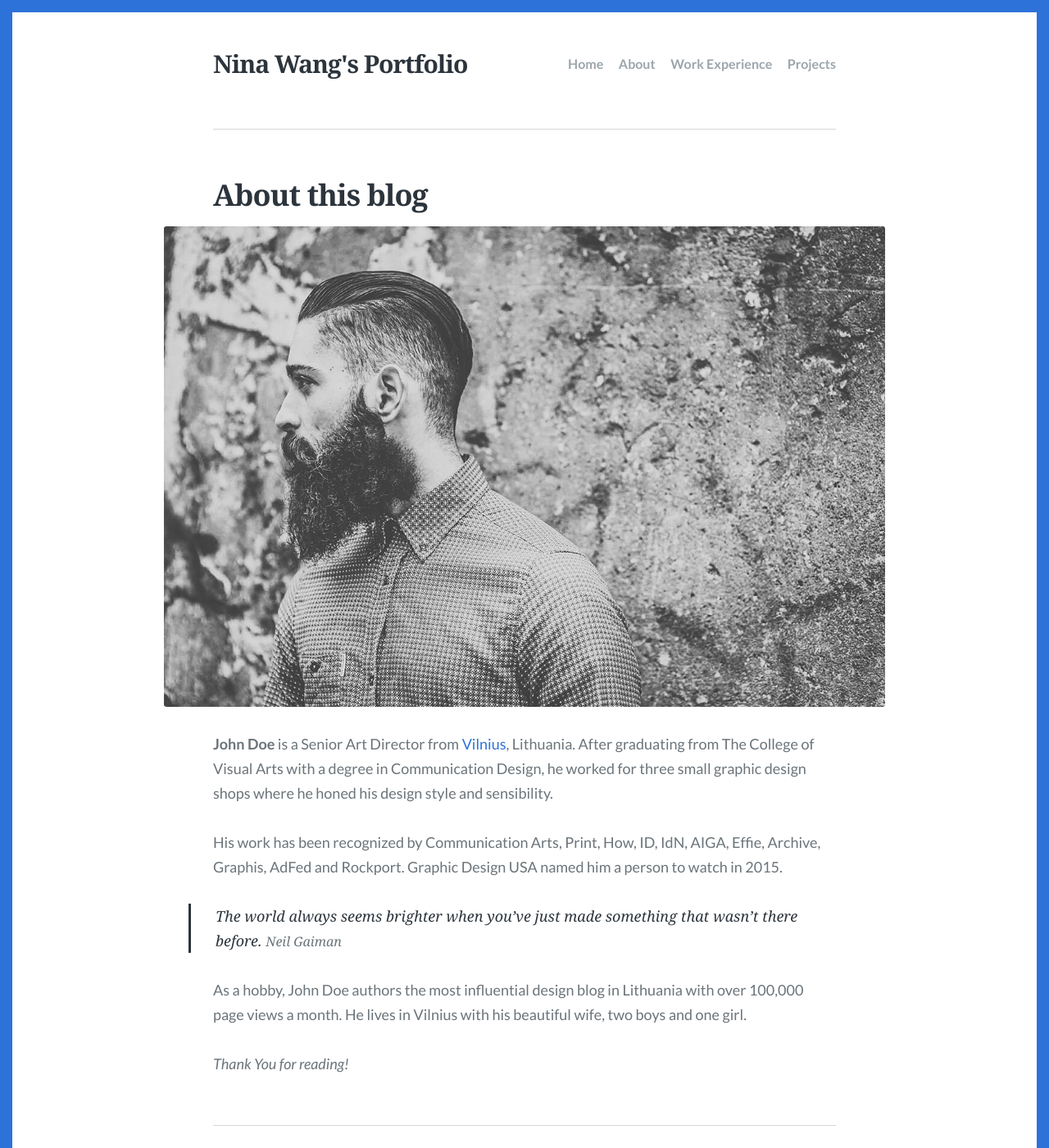
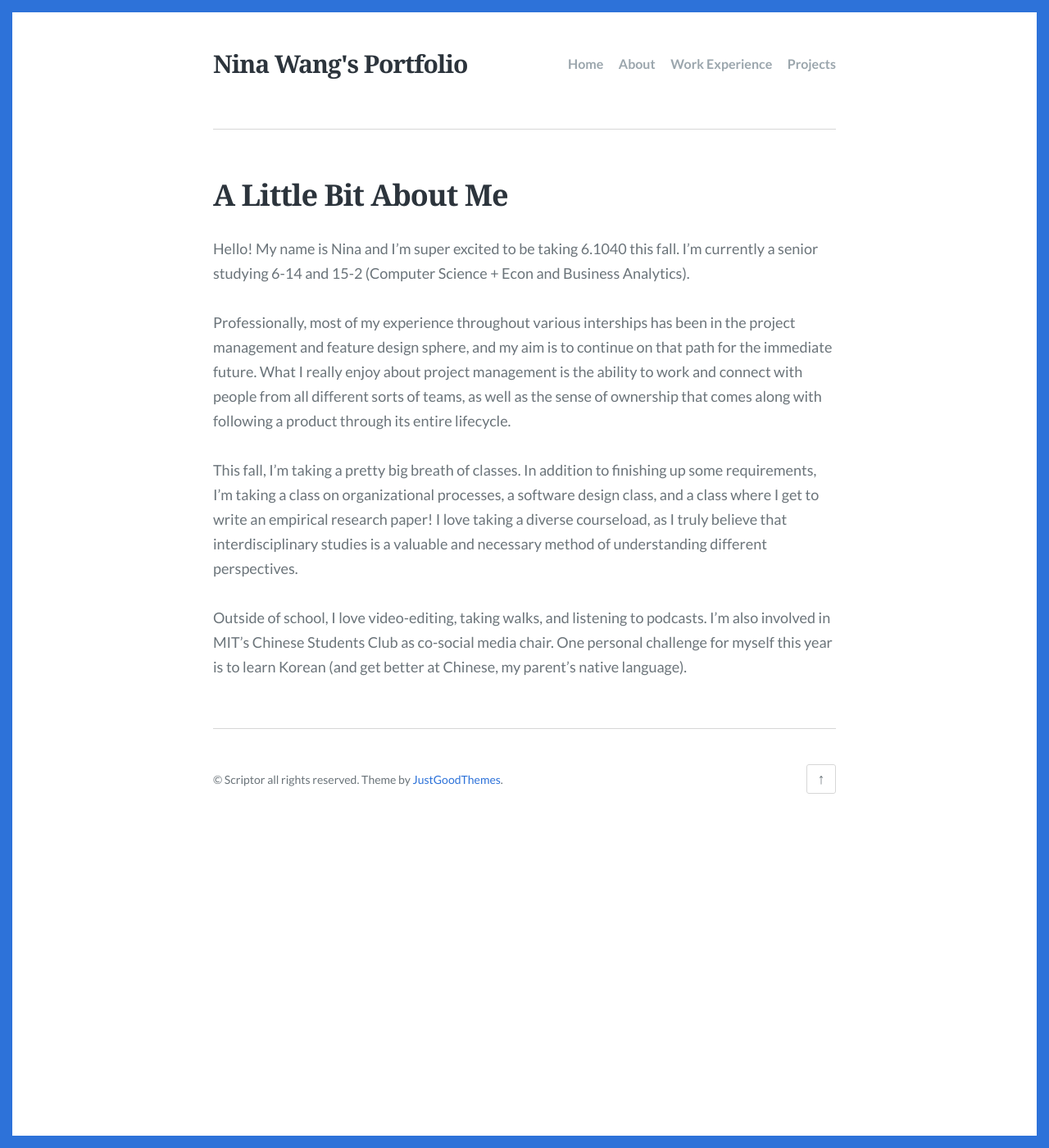
Before and after one commit to ninawang4/ninawang4.github.io, a Jekyll site: the page built from about.md, in a window 1280 px wide and 1400 px high. Shown: the whole window at 82% size. Built offline with Jekyll 4.4.1, drawn with Linux system fonts in a browser that asks for light colours.

Commit message:
add about page

```diff
--- a/about.md
+++ b/about.md
@@ -1,16 +1,15 @@
 ---
 layout: page
-title: About this blog
-description: An optional about page for Scriptor Jekyll theme
-feature_image: images/about.jpg
+title: A Little Bit About Me
+description:
+feature_image:
 ---
 
-**John Doe** is a Senior Art Director from [Vilnius](https://en.wikipedia.org/wiki/Vilnius), Lithuania. After graduating from The College of Visual Arts with a degree in Communication Design, he worked for three small graphic design shops where he honed his design style and sensibility.
+Hello! My name is Nina and I'm super excited to be taking 6.1040 this fall. I'm currently a senior studying 6-14 and 15-2 (Computer Science + Econ and Business Analytics).
 
-His work has been recognized by Communication Arts, Print, How, ID, IdN, AIGA, Effie, Archive, Graphis, AdFed and Rockport. Graphic Design USA named him a person to watch in 2015.
+Professionally, most of my experience throughout various interships has been in the
+project management and feature design sphere, and my aim is to continue on that path for the immediate future. What I really enjoy about project management is the ability to work and connect with people from all different sorts of teams, as well as the sense of ownership that comes along with following a product through its entire lifecycle.
 
->The world always seems brighter when you’ve just made something that wasn’t there before. <cite>Neil Gaiman</cite>
+This fall, I'm taking a pretty big breath of classes. In addition to finishing up some requirements, I'm taking a class on organizational processes, a software design class, and a class where I get to write an empirical research paper! I love taking a diverse courseload, as I truly believe that interdisciplinary studies is a valuable and necessary method of understanding different perspectives.
 
-As a hobby, John Doe authors the most influential design blog in Lithuania with over 100,000 page views a month. He lives in Vilnius with his beautiful wife, two boys and one girl.
-
-*Thank You for reading!*
+Outside of school, I love video-editing, taking walks, and listening to podcasts. I'm also involved in MIT's Chinese Students Club as co-social media chair. One personal challenge for myself this year is to learn Korean (and get better at Chinese, my parent's native language).
```
Also changed, not shown: 4 other files.
